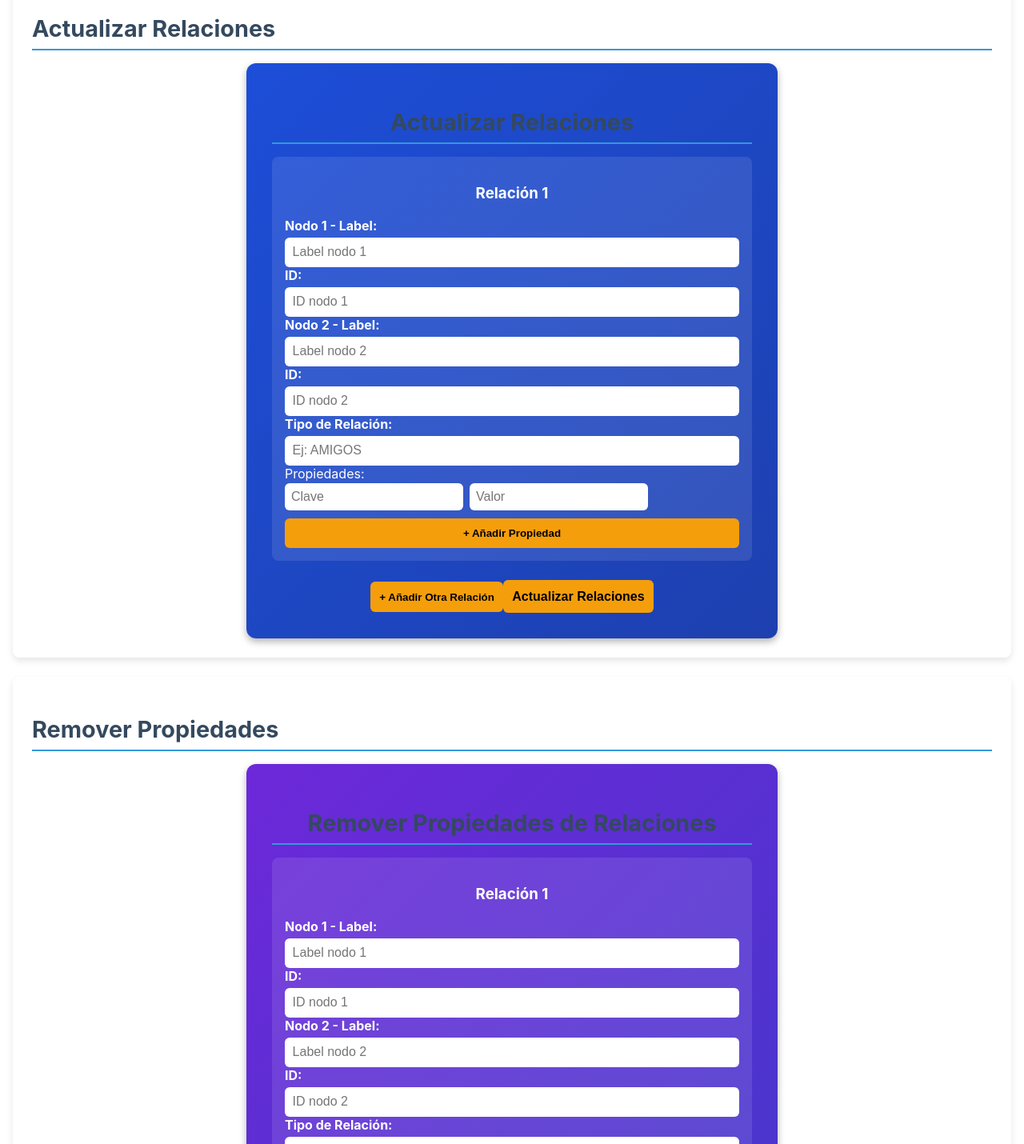
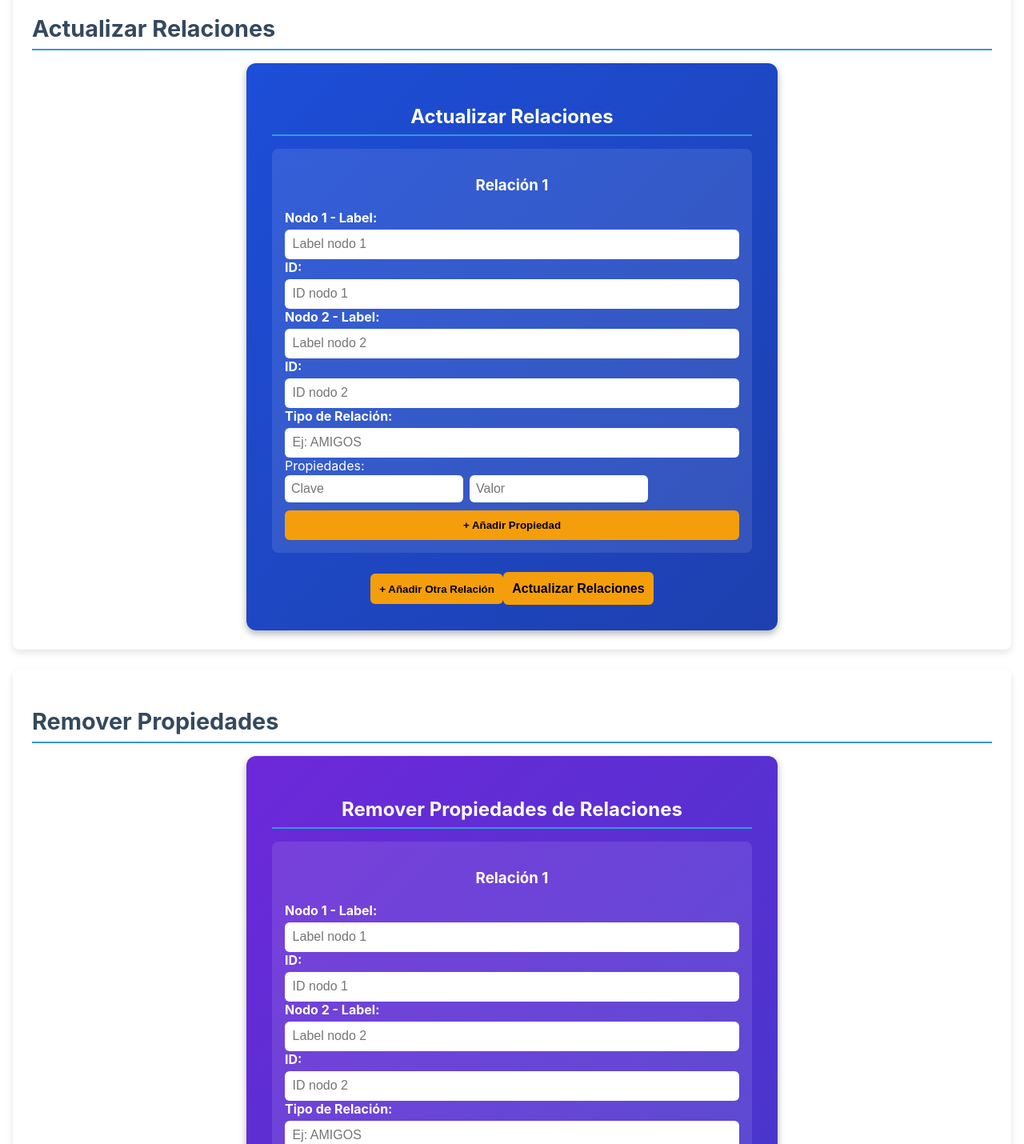
Before and after one commit to SergioAle210/Redify, a React (Create React App) app in the folder redify/: page /relationships in a window 1280 px wide. Shown: the part 1120-2550 px from the top of the page at 80% size. Built offline with nearby package versions, Linux system fonts and the light colour scheme; no server answers.

Commit message:
FEAT: Se mejoro el CSS del proyecto

```diff
--- a/redify/src/styles/NodeAggregatedForm.css
+++ b/redify/src/styles/NodeAggregatedForm.css
@@ -14,6 +14,7 @@
 .aggregated-form-container h2 {
   margin-bottom: 1rem;
   font-size: 1.5rem;
+  color: white;
 }
 
 /* Formulario */
--- a/redify/src/styles/NodeCreateMultiForm.css
+++ b/redify/src/styles/NodeCreateMultiForm.css
@@ -15,6 +15,7 @@
   .multi-form-container h2 {
     margin-bottom: 1rem;
     font-size: 1.5rem;
+    color: white;
   }
 
   /* Formulario */
--- a/redify/src/styles/NodeCreateSingleForm.css
+++ b/redify/src/styles/NodeCreateSingleForm.css
@@ -14,6 +14,7 @@
   .create-form-container h2 {
     margin-bottom: 1rem;
     font-size: 1.5rem;
+    color: white;
   }
 
   /* Formulario */
--- a/redify/src/styles/NodeCreateWithPropsForm.css
+++ b/redify/src/styles/NodeCreateWithPropsForm.css
@@ -15,6 +15,7 @@
   .props-form-container h2 {
     margin-bottom: 1rem;
     font-size: 1.5rem;
+    color: white;
   }
 
   /* Formulario */
--- a/redify/src/styles/NodeDeleteForm.css
+++ b/redify/src/styles/NodeDeleteForm.css
@@ -14,6 +14,8 @@
   .delete-form-container h2 {
     margin-bottom: 1rem;
     font-size: 1.5rem;
+    color: white;
+    border-bottom: 1px solid rgb(234, 90, 90);
   }
 
   /* Formulario */
--- a/redify/src/styles/NodeRemovePropsForm.css
+++ b/redify/src/styles/NodeRemovePropsForm.css
@@ -14,6 +14,7 @@
   .remove-form-container h2 {
     margin-bottom: 1rem;
     font-size: 1.5rem;
+    color: white;
   }
 
   /* Formulario */
--- a/redify/src/styles/NodeSearchForm.css
+++ b/redify/src/styles/NodeSearchForm.css
@@ -14,6 +14,7 @@
   .search-form-container h2 {
     margin-bottom: 1rem;
     font-size: 1.5rem;
+    color: white;
   }
 
   /* Formulario */
--- a/redify/src/styles/NodeUpdateForm.css
+++ b/redify/src/styles/NodeUpdateForm.css
@@ -14,6 +14,7 @@
   .update-form-container h2 {
     margin-bottom: 1rem;
     font-size: 1.5rem;
+    color: white;
   }
 
   /* Formulario */
--- a/redify/src/styles/RelationshipCreateForm.css
+++ b/redify/src/styles/RelationshipCreateForm.css
@@ -14,6 +14,7 @@
   .relationship-form-container h2 {
     margin-bottom: 1rem;
     font-size: 1.5rem;
+    color: white;
   }
 
   /* Formulario */
--- a/redify/src/styles/RelationshipDeleteForm.css
+++ b/redify/src/styles/RelationshipDeleteForm.css
@@ -7,6 +7,13 @@
     margin: auto;
     box-shadow: 0px 4px 10px rgba(0, 0, 0, 0.3);
     text-align: center;
+  }
+
+.relationship-delete-container h2 {
+    margin-bottom: 1rem;
+    font-size: 1.5rem;
+    color: white;
+    border-bottom: 1px solid rgb(227, 154, 154);
   }
 
   .relationship-card {
--- a/redify/src/styles/RelationshipRemovePropsForm.css
+++ b/redify/src/styles/RelationshipRemovePropsForm.css
@@ -7,6 +7,12 @@
     margin: auto;
     box-shadow: 0px 4px 10px rgba(0, 0, 0, 0.3);
     text-align: center;
+  }
+
+  .relationship-remove-container h2 {
+    margin-bottom: 1rem;
+    font-size: 1.5rem;
+    color: white;
   }
 
   .relationship-card {
--- a/redify/src/styles/RelationshipUpdateForm.css
+++ b/redify/src/styles/RelationshipUpdateForm.css
@@ -7,6 +7,12 @@
     margin: auto;
     box-shadow: 0px 4px 10px rgba(0, 0, 0, 0.3);
     text-align: center;
+  }
+
+  .relationship-update-container h2 {
+    margin-bottom: 1rem;
+    font-size: 1.5rem;
+    color: white;
   }
 
   .relationship-card {
```
